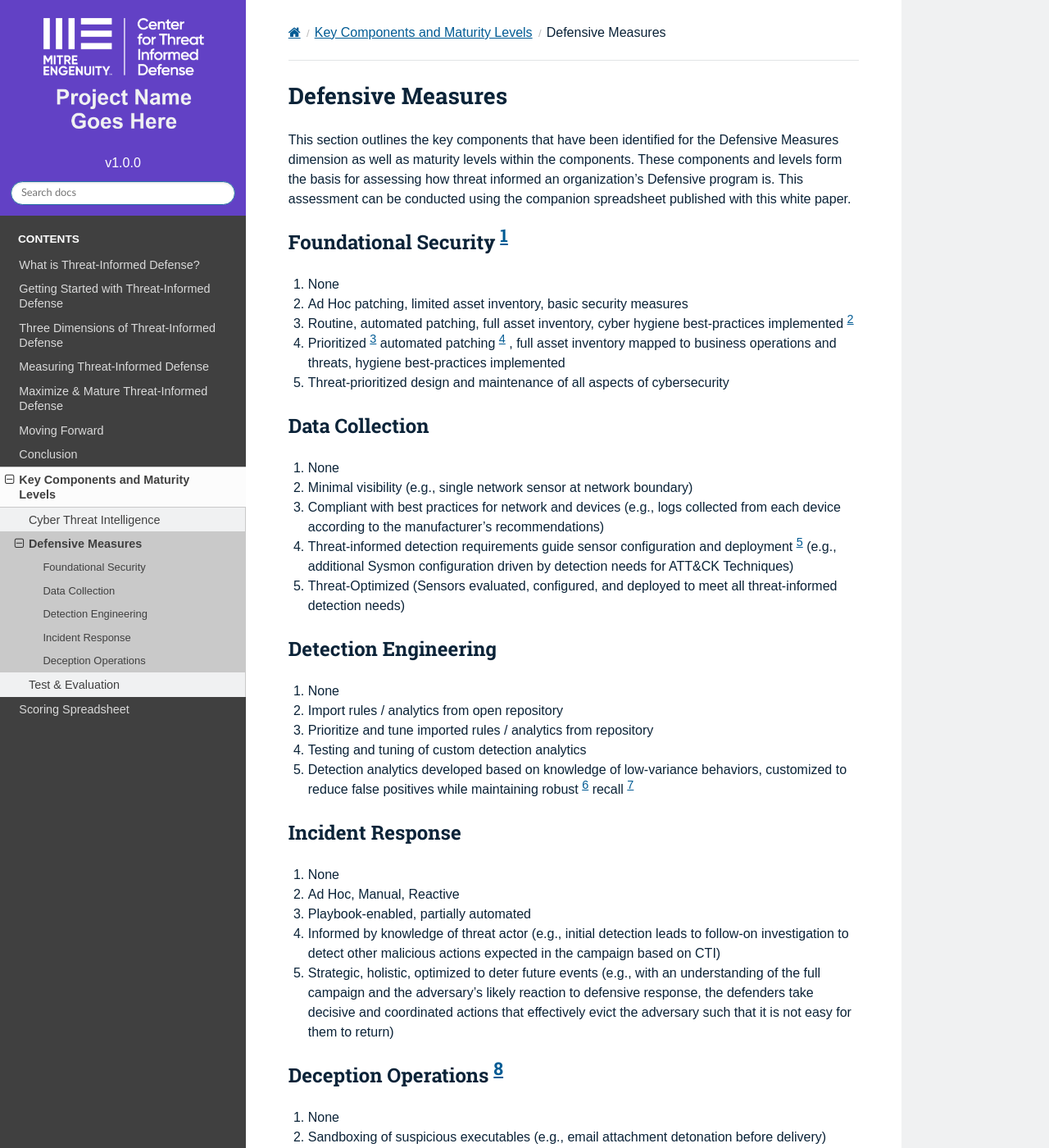
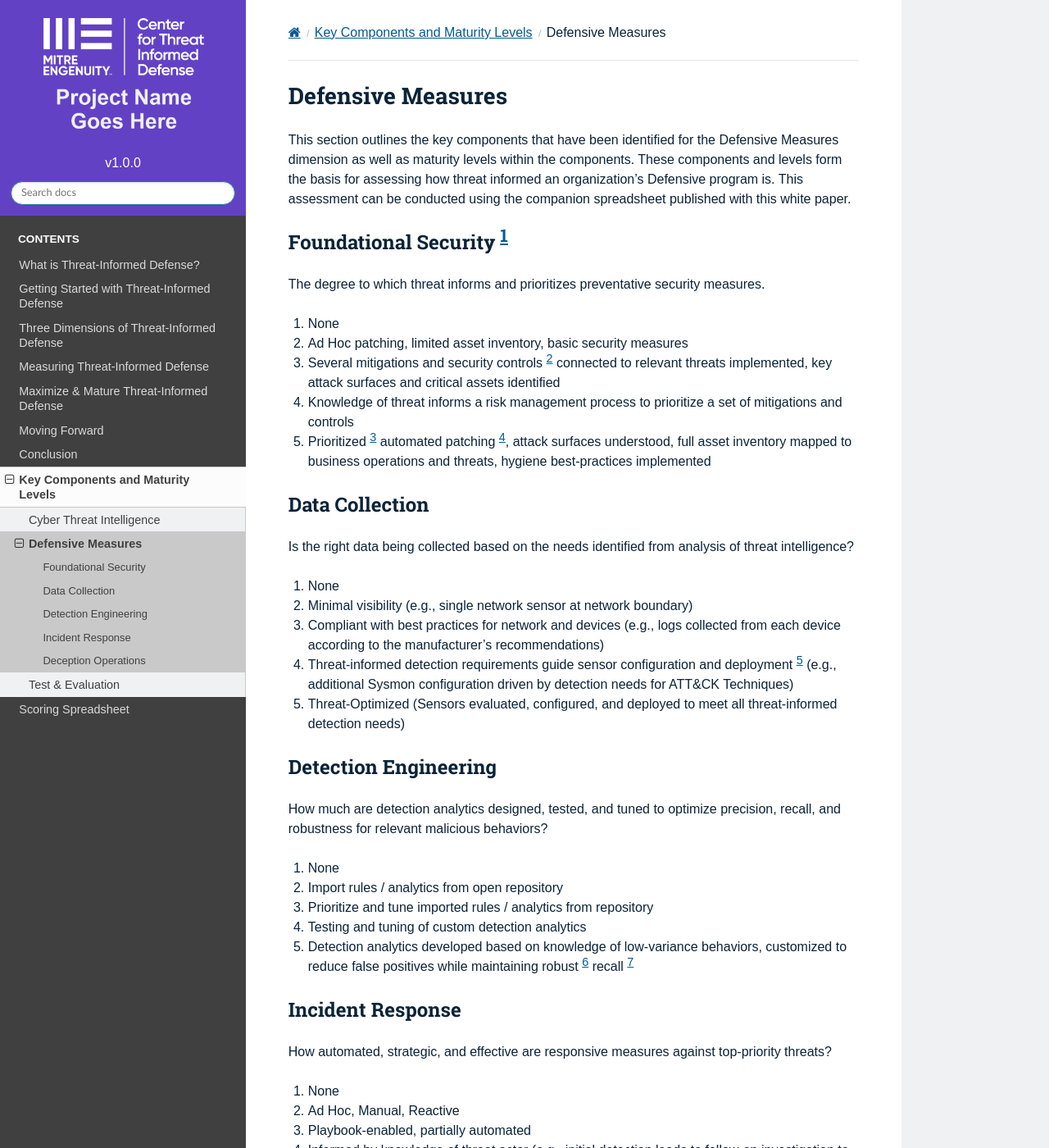
Before and after one commit to center-for-threat-informed-defense/m3tid, a Sphinx documentation site: the page built from docs/components/dm.rst, in a window 1280 px wide and 1400 px high. Shown: the whole window at 82% size. Built offline with Sphinx 7.4.7 and the Read the Docs theme 2.0.0, drawn with Linux system fonts in a browser that asks for light colours; some of the changed text lies outside the part shown.

Commit message:
Update dm.rst
Feedback Updates

```diff
--- a/docs/components/dm.rst
+++ b/docs/components/dm.rst
@@ -2,22 +2,24 @@
 Defensive Measures
 ==================
 
-This section outlines the key components that have been identified for the Defensive Measures dimension as well as maturity levels within the components. These components and
-levels form the basis for assessing how threat informed an organization’s Defensive program is. This assessment can be conducted using the companion spreadsheet published with
-this white paper.
+This section outlines the key components that have been identified for the Defensive Measures dimension as well as maturity levels within the components. These components and levels form the basis for assessing how threat informed an organization’s Defensive program is. This assessment can be conducted using the companion spreadsheet published with this white paper.
 
 Foundational Security [#f1]_
 ----------------------------
 
+The degree to which threat informs and prioritizes preventative security measures.
+
 1. None
 2. Ad Hoc patching, limited asset inventory, basic security measures
-3. Routine, automated patching, full asset inventory, cyber hygiene best-practices implemented [#f2]_
-4. Prioritized [#f3]_ automated patching [#f4]_ , full asset inventory mapped to business operations and threats, hygiene best-practices implemented
-5. Threat-prioritized design and maintenance of all aspects of cybersecurity
+3. Several mitigations and security controls [#f2]_ connected to relevant threats implemented, key attack surfaces and critical assets identified
+4. Knowledge of threat informs a risk management process to prioritize a set of mitigations and controls
+5. Prioritized [#f3]_  automated patching [#f4]_, attack surfaces understood, full asset inventory mapped to business operations and threats, hygiene best-practices implemented
 
 
 Data Collection
 ----------------
+
+Is the right data being collected based on the needs identified from analysis of threat intelligence?
 
 1. None
 2. Minimal visibility (e.g., single network sensor at network boundary)
@@ -29,6 +31,8 @@
 Detection Engineering
 ------------------------
 
+How much are detection analytics designed, tested, and tuned to optimize precision, recall, and robustness for relevant malicious behaviors?
+
 1. None
 2. Import rules / analytics from open repository
 3. Prioritize and tune imported rules / analytics from repository
@@ -39,15 +43,19 @@
 Incident Response
 ------------------
 
+How automated, strategic, and effective are responsive measures against top-priority threats?
+
 1. None
 2. Ad Hoc, Manual, Reactive
 3. Playbook-enabled, partially automated
-4. Informed by knowledge of threat actor (e.g., initial detection leads to follow-on investigation to detect other malicious actions expected in the campaign based on CTI)
+4. Informed by knowledge of threat actor (e.g., initial detection leads to follow-on investigation to detect other malicious actions expected in the campaign based on CTI) Proactive hunts are conducted driven by threat information rather than only alerts from existing analytics.
 5. Strategic, holistic, optimized to deter future events (e.g., with an understanding of the full campaign and the adversary’s likely reaction to defensive response, the defenders take decisive and coordinated actions that effectively evict the adversary such that it is not easy for them to return)
 
 
 Deception Operations [#f8]_
 ---------------------------------
+
+How extensive and effective are deception operations to enable defensive objectives and the collection of new threat intelligence?
 
 1. None
 2. Sandboxing of suspicious executables (e.g., email attachment detonation before delivery)
```
